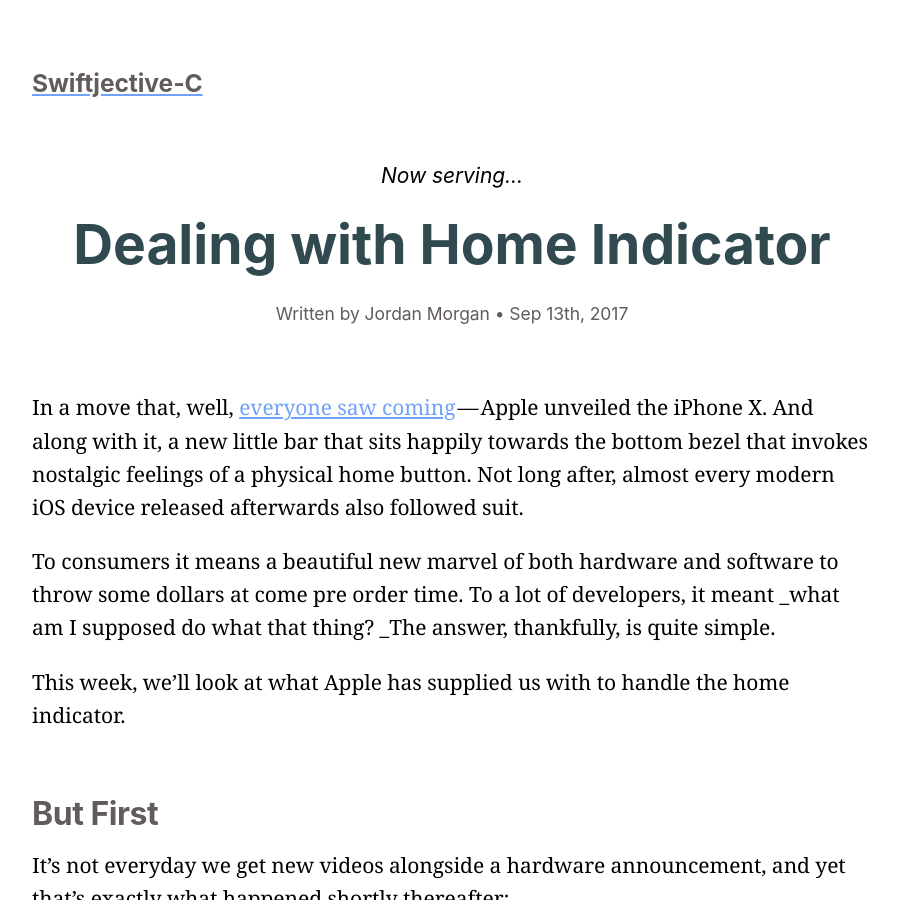
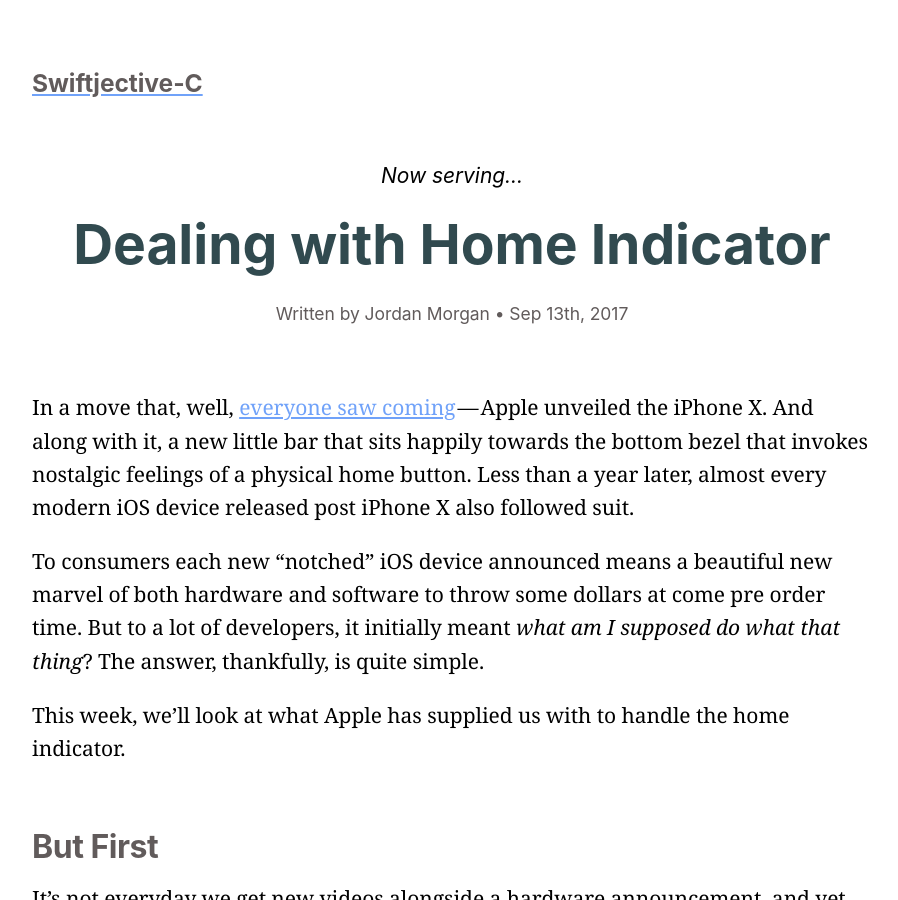
Before and after one commit to hassaan4584/Swiftjective-C, a Jekyll site: the page built from _posts/2017-09-13-iPhone-X-Dealing-with-Home-Indicator.md, in a window 1280 px wide and 900 px high. Shown: the whole window, without its empty margins (188-1086 px from the left). Built offline with Jekyll 4.4.1, drawn with Linux system fonts in a browser that asks for light colours; comment, search, counter and statistics services are not loaded.

Commit message:
Fixed italics on iPhone X intro

```diff
--- a/_posts/2017-09-13-iPhone-X-Dealing-with-Home-Indicator.md
+++ b/_posts/2017-09-13-iPhone-X-Dealing-with-Home-Indicator.md
@@ -7,9 +7,9 @@ description: "View Controllers are notorious for the amount of responsibilities
 image: /assets/images/logo.png
 special: "true"
 ---
-In a move that, well, [everyone saw coming][1] — Apple unveiled the iPhone X. And along with it, a new little bar that sits happily towards the bottom bezel that invokes nostalgic feelings of a physical home button. Not long after, almost every modern iOS device released afterwards also followed suit.
+In a move that, well, [everyone saw coming][1] — Apple unveiled the iPhone X. And along with it, a new little bar that sits happily towards the bottom bezel that invokes nostalgic feelings of a physical home button. Less than a year later, almost every modern iOS device released post iPhone X also followed suit.
 
-To consumers it means a beautiful new marvel of both hardware and software to throw some dollars at come pre order time. To a lot of developers, it meant _what am I supposed do what that thing? _The answer, thankfully, is quite simple.
+To consumers each new "notched" iOS device announced means a beautiful new marvel of both hardware and software to throw some dollars at come pre order time. But to a lot of developers, it initially meant _what am I supposed do what that thing_? The answer, thankfully, is quite simple.
 
 This week, we'll look at what Apple has supplied us with to handle the home indicator.
 
```
